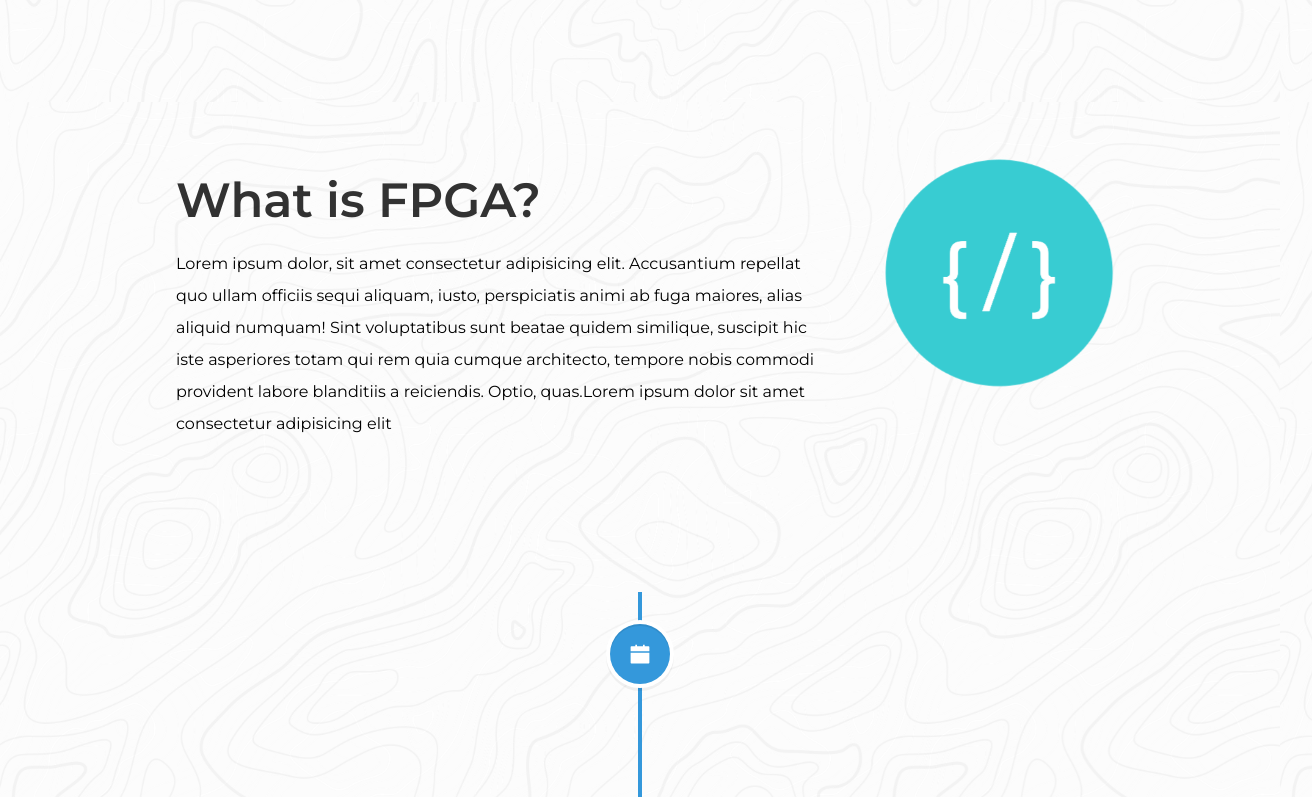
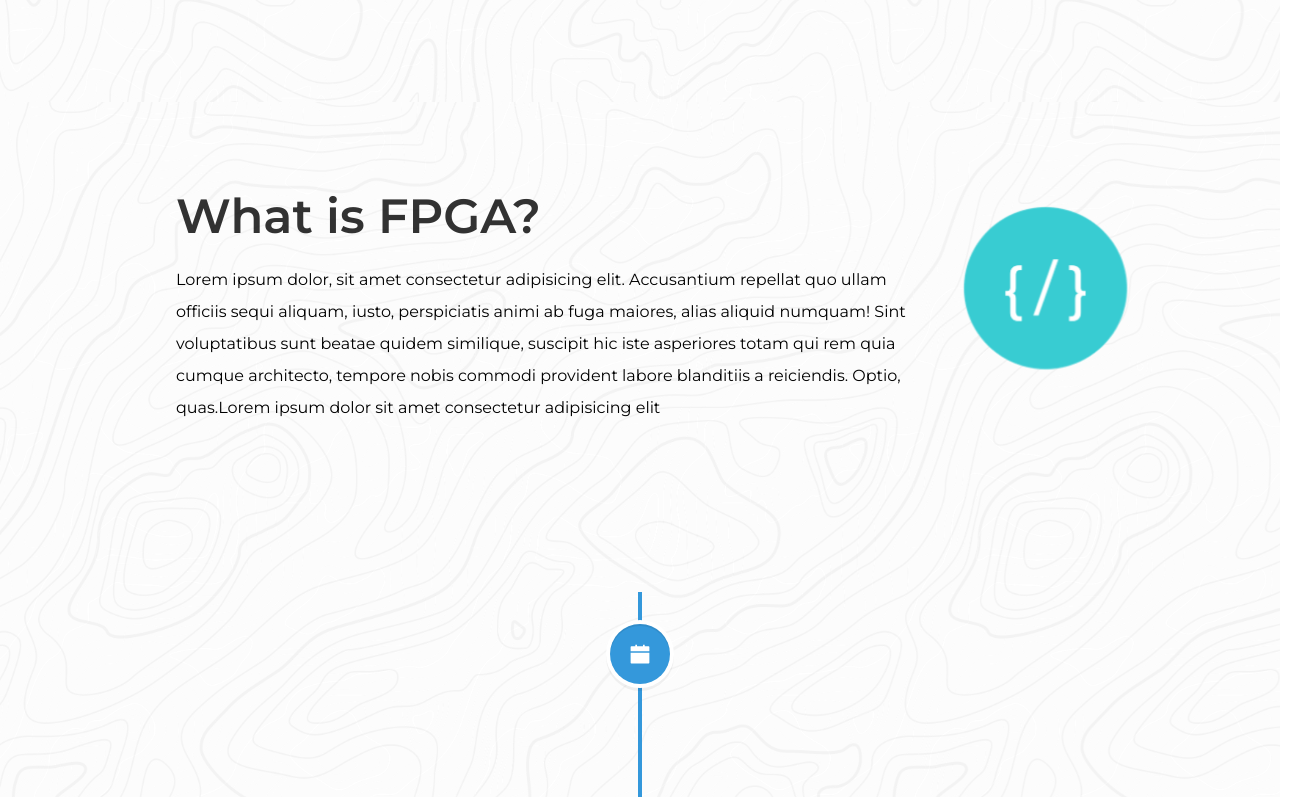
Before and after one commit to goelraghav002/FPGA_hackathon, a React (Vite) app: page / in a window 1280 px wide. Shown: the part 743-1540 px from the top of the page, 1312 px wide, since content can reach past the window. Built offline with nearby package versions, Linux system fonts and the light colour scheme.

Commit message:
Fixed about section

```diff
--- a/src/sections/About.css
+++ b/src/sections/About.css
@@ -1,11 +1,11 @@
 .logoS {
-    width: 40%;
+    width: 30%;
     height: 400px;
     margin-top: 0;
     padding: 0;
     position: relative;
-    top:2.5rem;
-    left:2rem;
+    top:5.5rem;
+    /* left:2rem; */
   }
   .Logo {
     width: 60%;
```
